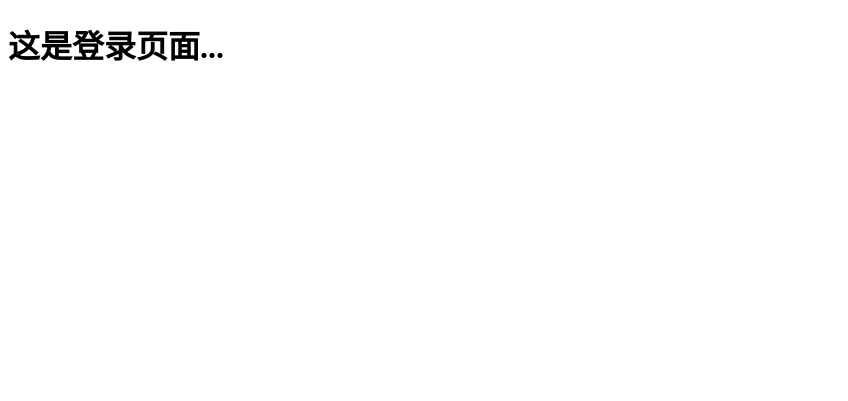
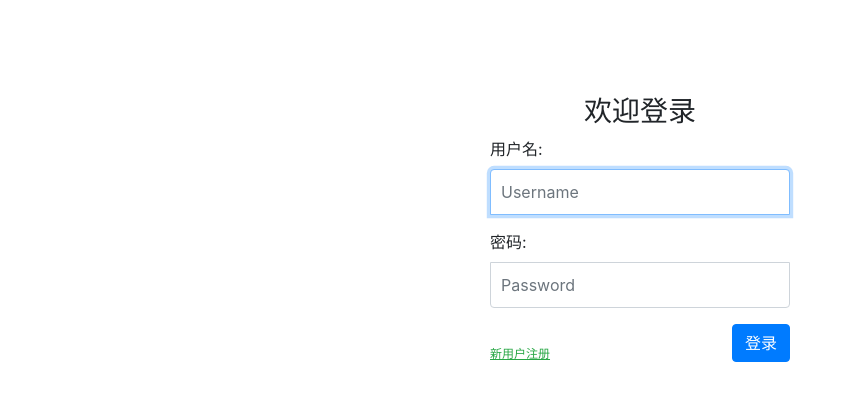
Before and after one commit to strong0429/xhk_crm, a Django app: page /login/ in a window 1280 px wide. Shown: the top 401 px of the page, without its empty margins (0-848 px from the left). Run offline with Django 3.2, Linux system fonts and the light colour scheme; some libraries are stand-ins or nearby versions.

Commit message:
优化 login_app 登录页面

```diff
--- /dev/null
+++ b/login_app/forms.py
@@ -0,0 +1,7 @@
+from django import forms
+
+class UserForm(forms.Form):
+    username = forms.CharField(label='用户名', max_length=128, \
+        widget=forms.TextInput(attrs={'class': 'form-control', 'placeholder': 'Username', 'autofocus': ''}))
+    password = forms.CharField(label='密码', max_length=256, \
+    widget=forms.PasswordInput(attrs={'class': 'form-control', 'placeholder': 'Password'}))
--- /dev/null
+++ b/login_app/static/login/css/login.css
@@ -0,0 +1,43 @@
+/*
+body {
+    height: 100%;
+    background-image: url('../image/bg.jpg');
+  }
+*/
+  .form-login {
+    width: 100%;
+    max-width: 330px;
+    padding: 15px;
+    margin: 0 auto;
+  }
+  .form-login{
+    margin-top:80px;
+    font-weight: 400;
+  }
+  .form-login .form-control {
+    position: relative;
+    box-sizing: border-box;
+    height: auto;
+    padding: 10px;
+    font-size: 16px;
+
+  }
+  .form-login .form-control:focus {
+    z-index: 2;
+  }
+  .form-login input[type="text"] {
+    margin-bottom: -1px;
+    border-bottom-right-radius: 0;
+    border-bottom-left-radius: 0;
+  }
+  .form-login input[type="password"] {
+    margin-bottom: 10px;
+    border-top-left-radius: 0;
+    border-top-right-radius: 0;
+  }
+  form a{
+    display: inline-block;
+    margin-top:25px;
+    font-size: 12px;
+    line-height: 10px;
+  }
--- a/login_app/templates/login/login.html
+++ b/login_app/templates/login/login.html
@@ -1,10 +1,50 @@
+{% load static %}
 <!DOCTYPE html>
 <html lang="en">
     <head>
         <meta charset="UTF-8">
+        <meta name="viewport" content="width=device-width, initial-scale=1, shrink-to-fit=no">
+
+        <!-- Bootstrap CSS -->
+        <link href="https://cdn.bootcss.com/twitter-bootstrap/4.3.1/css/bootstrap.min.css" rel="stylesheet">
+
+        <link href="{% static 'login/css/login.css' %}" rel="stylesheet">
+
         <title>登录</title>
     </head>
     <body>
-        <h1>这是登录页面...</h1>
+        <div class="container">
+            <div class="col">
+              <form class="form-login" action="/login/" method="post">
+                {% if err_msg %}
+                <div class="alert alert-warning">{{ err_msg }}</div>
+                {% endif %}
+                {% csrf_token %}
+                <h3 class="text-center">欢迎登录</h3>
+
+                <div class="form-group">
+                    {{ login_form.username.label_tag }}
+                    {{ login_form.username }}
+                </div>
+                <div class="form-group">
+                        {{ login_form.password.label_tag }}
+                        {{ login_form.password }}
+                    </div>
+
+                <div>
+                  <a href="/register/" class="text-success "><ins>新用户注册</ins></a>
+                  <button type="submit" class="btn btn-primary float-right">登录</button>
+                </div>
+              </form>
+            </div>
+        </div> <!-- /container -->
+
+    <!-- Optional JavaScript -->
+    <!-- jQuery first, then Popper.js, then Bootstrap JS -->
+    <!--    以下三者的引用顺序是固定的 -->
+    <script src="https://cdn.bootcss.com/jquery/3.3.1/jquery.js"></script>
+    <script src="https://cdn.bootcss.com/popper.js/1.15.0/umd/popper.js"></script>
+    <script src="https://cdn.bootcss.com/twitter-bootstrap/4.3.1/js/bootstrap.min.js"></script>
+
     </body>
 </html>
--- a/login_app/urls.py
+++ b/login_app/urls.py
@@ -5,7 +5,7 @@ from django.urls import path
 from . import views
 
 urlpatterns = [
-    path('', views.index),
+    path('index/', views.index),
     path('login/', views.login),
     path('register/', views.register),
     path('logout/', views.logout),
--- a/login_app/views.py
+++ b/login_app/views.py
@@ -1,5 +1,8 @@
 from django.shortcuts import render
 from django.shortcuts import redirect
+
+from .models import User
+from . import forms
 
 # Create your views here.
 
@@ -8,8 +11,27 @@ def index(request):
     return render(request, 'login/index.html')
 
 def login(request):
-    pass
-    return render(request, 'login/login.html')
+    if request.method == 'POST':
+        err_msg = '请输入完整的信息'
+        login_form = forms.UserForm(request.POST)
+        if login_form.is_valid():
+            username = login_form.cleaned_data.get('username')
+            password = login_form.cleaned_data.get('password')
+            try:
+                user = User.objects.get(name=username)
+            except:
+                err_msg = '用户不存在'
+                return render(request, 'login/login.html', locals())
+            if user.password == password:
+                return redirect('/index/')
+            else:
+                err_msg = '密码错误'
+                return render(request, 'login/login.html', locals)
+        else:
+            return render(request, 'login/login.html', locals())
+
+    login_form = forms.UserForm()
+    return render(request, 'login/login.html', locals())
 
 def register(request):
     pass
```
